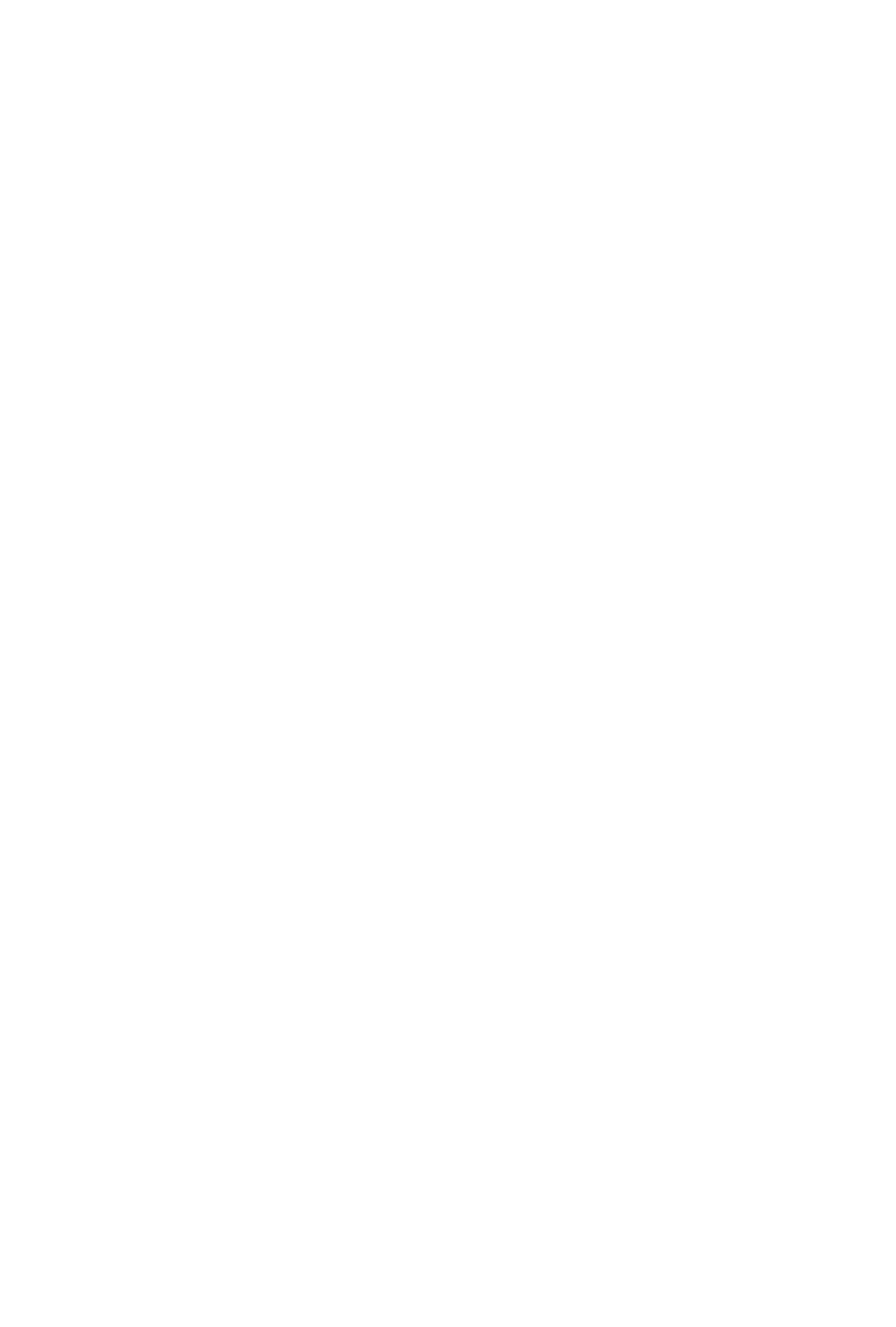
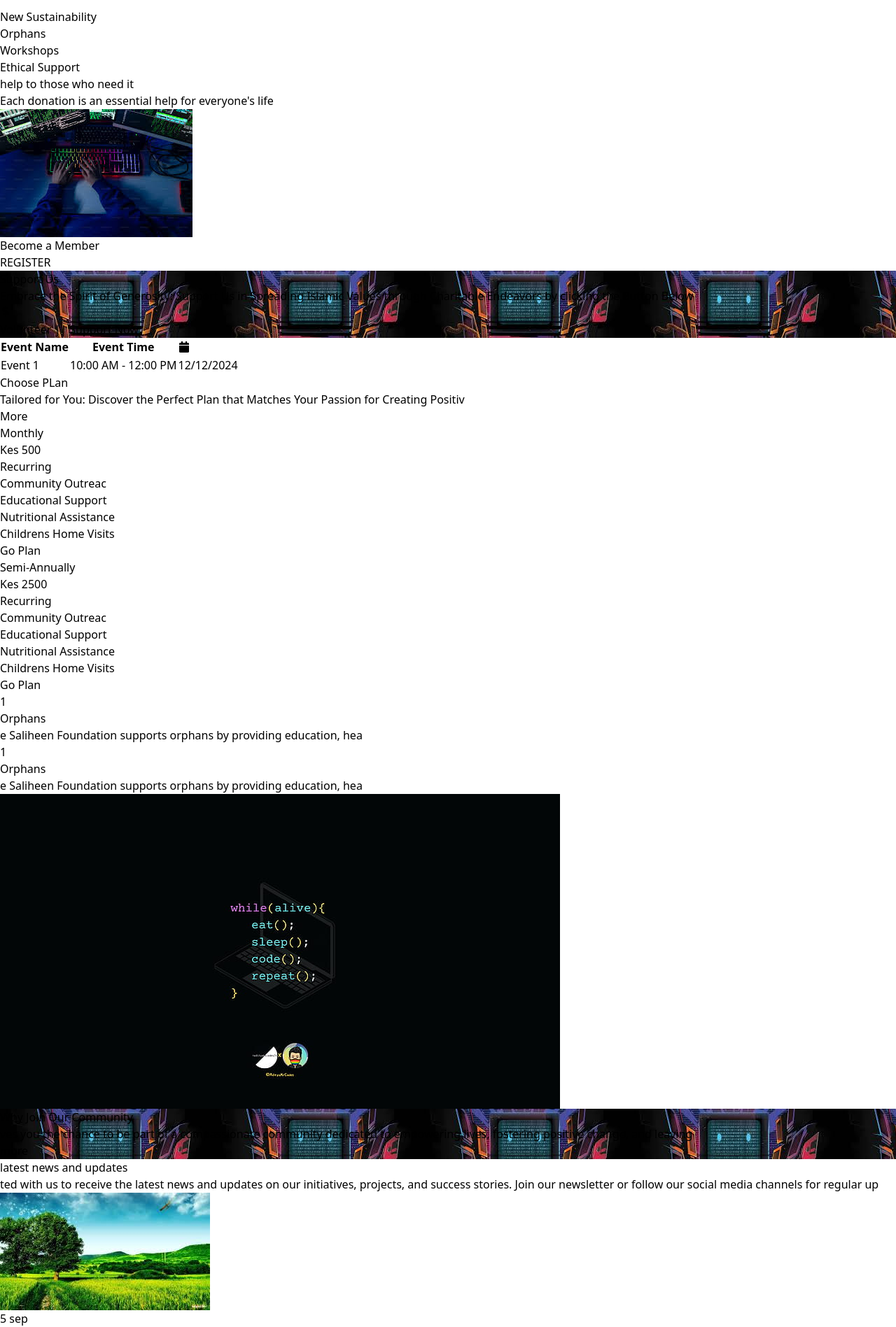
Before and after one commit to Anthony-mbaya/charity-site, a React (Vite) app: page / in a window 1280 px wide. Shown: the part 603-2500 px from the top of the page at 70% size. Before the commit the page ends 800 px from the top, so only its background shows below. Built offline with nearby package versions, Linux system fonts and the light colour scheme.

Commit message:
completed homepage skeleton

```diff
--- a/package.json
+++ b/package.json
@@ -13,7 +13,8 @@
     "react": "^18.3.1",
     "react-dom": "^18.3.1",
     "react-icons": "^5.3.0",
-    "react-router-dom": "^6.26.2"
+    "react-router-dom": "^6.26.2",
+    "swiper": "^11.1.14"
   },
   "devDependencies": {
     "@eslint/js": "^9.11.1",
--- a/src/components/dynamic_info/home_section.jsx
+++ b/src/components/dynamic_info/home_section.jsx
@@ -1,13 +1,235 @@
-export const HomeSection =()=> {
-    return(
-        <div className="home-section">
-            <div className="image-container">
-                <h2>
-                    Welcome to our website!
-                </h2>
-                <h1>ENRICHING SOCIETIES</h1>
-                <button>DONATE</button>
+// this component holds all the custome info about home page
+// using swiper in my slider image component
+import { Swiper, SwiperSlide } from "swiper/react";
+import "swiper/css"; // slider styles
+import "swiper/css/navigation";
+import "swiper/css/pagination";
+import { Navigation, Pagination } from "swiper/modules";
+//SwiperCore.use([Pagination, Navigation]); // swiper modules
+import slider_image_list from "./slider_images";
+import { updatesData } from "./updates";
+import { FaCalendar, FaDollarSign } from "react-icons/fa";
+export const HomeSection = () => {
+  return (
+    <div className="home-section">
+      {/* welcome image and information blow up */}
+      <div className="image-container bg-home_bg">
+        <h2>Welcome to our website!</h2>
+        <h1>ENRICHING SOCIETIES</h1>
+        <button>DONATE</button>
+      </div>
+      {/* image slider with links to specific */}
+      <ImageSlider />
+      {/* services componet */}
+      <ul className="services">
+        <li>New Sustainability</li>
+        <li>Orphans</li>
+        <li>Workshops</li>
+        <li>Ethical Support</li>
+      </ul>
+      {/* volunteer section */}
+      <div className="volunteer">
+        <p> help to those who need it</p>
+        <h1>Each donation is an essential help for everyone's life</h1>
+        <div className="register">
+          <img src="src/assets/images/download (1).jpeg" alt="" />
+          <h1>Become a Member</h1>
+          <button>REGISTER</button>
+        </div>
+      </div>
+      {/* support section */}
+      <div className="support bg-home_bg">
+        <div className="support1">
+          <h1>Support Us</h1>
+          <p>
+            Embrace the Spirit of Generosity: Support Us in Spreading Islamic
+            Values through Charitable Endeavors by clicking the Button Below
+          </p>
+          <button>
+            <FaDollarSign />
+          </button>
+        </div>
+        <div className="support2">
+          <h1>Volunteer || Support Now</h1>
+        </div>
+      </div>
+      {/* events table list */}
+      <EventsTable />
+      {/* contribution section */}
+      <ContributionPlans />
+      {/*steps to follow*/}
+      <StepsToFollow />
+      {/* join the org */}
+      <Join />
+      {/* news and updates */}
+      <UpdatesNews />
+    </div>
+  );
+};
+
+// image slider component
+function ImageSlider() {
+  return (
+    <Swiper
+      spaceBetween={30}
+      slidesPerView={1}
+      navigation
+      modules={[Navigation, Pagination]}
+      pagination={{ clickable: true }}
+      className="mySwiper"
+    >
+      {slider_image_list.map((image, index) => (
+        <SwiperSlide key={index}>
+          <img src={image.image} alt={image.alt} />
+          <button>
+            <i className="fa fa-heart"></i>
+            {image.btn_text}
+          </button>
+          <p>{image.text}</p>
+        </SwiperSlide>
+      ))}
+    </Swiper>
+  );
+}
+
+function EventsTable() {
+  return (
+    <table>
+      <thead>
+        <tr>
+          <th>Event Name</th>
+          <th>Event Time</th>
+          <th>
+            <FaCalendar />
+          </th>
+        </tr>
+      </thead>
+      <tbody>
+        <tr>
+          <td>Event 1</td>
+          <td>10:00 AM - 12:00 PM</td>
+          <td>12/12/2024</td>
+        </tr>
+      </tbody>
+    </table>
+  );
+}
+
+function ContributionPlans() {
+  return (
+    <div className="contribution-plan">
+      <div className="plan">
+        <h1>Choose PLan</h1>
+        <p>
+          Tailored for You: Discover the Perfect Plan that Matches Your Passion
+          for Creating Positiv
+        </p>
+        <button>More</button>
+      </div>
+      <div className="plan">
+        <span>
+          <h2>Monthly</h2>
+          <h1>Kes 500</h1>
+          <h2>Recurring</h2>
+        </span>
+        <ul>
+          <li>Community Outreac</li>
+          <li>Educational Support</li>
+          <li>Nutritional Assistance</li>
+          <li>Childrens Home Visits</li>
+        </ul>
+        <button>Go Plan</button>
+      </div>
+      <div className="plan">
+        <span>
+          <h2>Semi-Annually</h2>
+          <h1>Kes 2500</h1>
+          <h2>Recurring</h2>
+        </span>
+        <ul>
+          <li>Community Outreac</li>
+          <li>Educational Support</li>
+          <li>Nutritional Assistance</li>
+          <li>Childrens Home Visits</li>
+        </ul>
+        <button>Go Plan</button>
+      </div>
+    </div>
+  );
+}
+function StepsToFollow() {
+  return (
+    <div className="steps-to-follow">
+      <div className="step1">
+        <span>
+          <h1>1</h1>
+        </span>
+        <span>
+          <h1>Orphans</h1>
+          <p>
+            e Saliheen Foundation supports orphans by providing education, hea
+          </p>
+        </span>
+      </div>
+      <div className="step2">
+        <span>
+          <h1>1</h1>
+        </span>
+        <span>
+          <h1>Orphans</h1>
+          <p>
+            e Saliheen Foundation supports orphans by providing education, hea
+          </p>
+        </span>
+      </div>
+    </div>
+  );
+}
+function Join() {
+  return (
+    <div className="join">
+      <img
+        src="src/assets/images/HD-wallpaper-technology-code-programmer-minimalist.jpg"
+        alt=""
+      />
+      <div className="join-info bg-home_bg">
+        <h1>Why Join Our Community</h1>
+        <p>
+          ves you the chance to be part of a compassionate community dedicated
+          to empowering lives, fostering positive change, and leaving{" "}
+        </p>
+        <button>more</button>
+      </div>
+    </div>
+  );
+}
+
+function UpdatesNews() {
+  return (
+    <div className="updates-news">
+      <div className="update-info">
+        <h1>latest news and updates</h1>
+        <p>
+          ted with us to receive the latest news and updates on our initiatives,
+          projects, and success stories. Join our newsletter or follow our
+          social media channels for regular up
+        </p>
+      </div>
+      <div className="updates-list">
+        {updatesData && updatesData.length > 0 ? (
+          updatesData.map((update, index) => (
+            <div className="update-item" key={index}>
+              <img src={update.image} alt={update.title} />
+              <p>{update.date}</p>
+              <h1>{update.title}</h1>
+              <p>{update.text}</p>
+              <button>{update.button}</button>
             </div>
-        </div>
-    )
+          ))
+        ) : (
+          <p>No items</p>
+        )}
+      </div>
+    </div>
+  );
 }
--- /dev/null
+++ b/src/components/dynamic_info/slider_images.js
@@ -0,0 +1,29 @@
+const slider_image_list = [
+    {
+        "id": 1,
+        "image": "src/assets/images/download (1).jpeg",
+        "alt": "First slide image"
+    },
+    {
+        "id": 2,
+        "image": "src/assets/images/download (2).jpeg",
+        "alt": "Second slide image"
+    },
+    {
+        "id": 3,
+        "image": "src/assets/images/download.jpeg ",
+        "alt": "Third slide image"
+    },
+    {
+        "id": 4,
+        "image": "src/assets/images/images.jpeg ",
+        "alt": "Fourth slide image"
+    },
+
+    {
+        'id': 5,
+        'text':'hello world',
+        'btn_text':'slider5',
+    },
+];
+export default slider_image_list;
--- /dev/null
+++ b/src/components/dynamic_info/updates.js
@@ -0,0 +1,26 @@
+export const updatesData = [
+    {
+        'id': 1,
+        'title': 'example 1 title',
+        'image': 'src/assets/images/images.jpeg',
+        'date': '5 sep',
+        'button':'more',
+        'text': 'Children’s Home on May 21, 2023, offers an opportunity to witness firsthand the nurturing environment provided to orphaned and vulnerable children. Experience the love, care, and impact being ma',
+    },
+    {
+        'id': 2,
+        'title': 'example 2 title',
+        'image': 'src/assets/images/download (2).jpeg',
+        'date': '6 dec',
+        'button':'more',
+        'text': 'Children’s Home on May 21, 2023, offers an opportunity to witness firsthand the nurturing environment provided to orphaned and vulnerable children. Experience the love, care, and impact being ma',
+    },
+    {
+        'id': 3,
+        'title': 'example 3 title',
+        'image': 'src/assets/images/download.jpeg ',
+        'date': '6 mar',
+        'button':'more',
+        'text': 'Children’s Home on May 21, 2023, offers an opportunity to witness firsthand the nurturing environment provided to orphaned and vulnerable children. Experience the love, care, and impact being ma',
+    },
+]
--- /dev/null
+++ b/src/components/footer.jsx
@@ -0,0 +1,49 @@
+import { FaSearchLocation, FaPhone, FaEnvelope, FaClock } from 'react-icons/fa';
+export const Footer = () => {
+    function FooterImage({ src, alt }){
+        return(
+            <img src={src} alt={alt} width={200} />
+        )
+    }
+  return (
+    <div className="footer">
+        {/*footer about us section*/}
+      <div className="footer-about-us">
+        <h2>About Us</h2>
+        <p>
+          dedicated to promoting positive change globally. Through initiatives
+          focused on education, healthcare, social equality, and humanitarian
+          aid, it strives to create a better world by empowerin
+        </p>
+      </div>
+      {/* footer contact section */}
+      <div className="footer-contacts">
+        <h2>Contact Us</h2>
+        <ul>
+            <li><FaSearchLocation /> Thika, Kenya</li>
+            <li><FaPhone /> +254 123 *** ***</li>
+            <li><FaEnvelope /> x@gmail.com</li>
+            <li><FaClock /> Open Daily</li>
+        </ul>
+      </div>
+      {/* footer reach us section */}
+      <div className="footer-reach-us">
+        <h1>Reach us</h1>
+        <span>
+            <input type="email" name="email"  />
+            <button>send</button>
+        </span>
+      </div>
+      {/* footer gallery section */}
+      <div className="footer-gallery-section">
+        <h1>Gallery</h1>
+        <div className="footer-images grid grid-cols-2">
+            <FooterImage src={'src/assets/images/download (2).jpeg'} alt={'image1'} />
+            <FooterImage src={'src/assets/images/download.jpeg'} alt={'image2'} />
+            <FooterImage src={'src/assets/images/HD-wallpaper-technology-code-programmer-minimalist.jpg'} alt={'image3'} />
+        </div>
+      </div>
+      <p>&copy; Made by Dev Tonny</p>
+    </div>
+  );
+};
--- a/src/index.css
+++ b/src/index.css
@@ -2,6 +2,12 @@
 @tailwind components;
 @tailwind utilities;
 
-h1{
-  @apply text-3xl font-bold text-green-600;
+.home-container{
+  @apply container mx-auto py-1
 }
+.platform-links{
+  @apply bg-black text-white text-sm flex justify-between p-2
+}
+.platform-links1{
+  @apply flex gap-2
+}
--- a/src/pages/home.jsx
+++ b/src/pages/home.jsx
@@ -1,11 +1,16 @@
 import { PlatformLinks } from "../components/platformlinks";
 import { Navbar } from "../components/navbar";
+import { HomeSection } from "../components/dynamic_info/home_section";
+import { Footer } from "../components/footer";
 export const Home =()=> {
     return(
-        <div>
+        <div className="home-container">
             {/* homepage componets - formal layout */}
             <PlatformLinks />
             <Navbar />
+            <HomeSection />
+            <Footer />
+
         </div>
     )
 }
--- a/tailwind.config.js
+++ b/tailwind.config.js
@@ -7,7 +7,7 @@ export default {
   theme: {
     extend: {
       backgroundImage: {
-        'home_bg': "url(''src/assets/images/download (1).jpeg)",
+        'home_bg': 'url("src/assets/images/download.jpeg")',
       }
     },
   },
```
Also changed, not shown: 1 other file (tests, documents, lock files or other folders).
